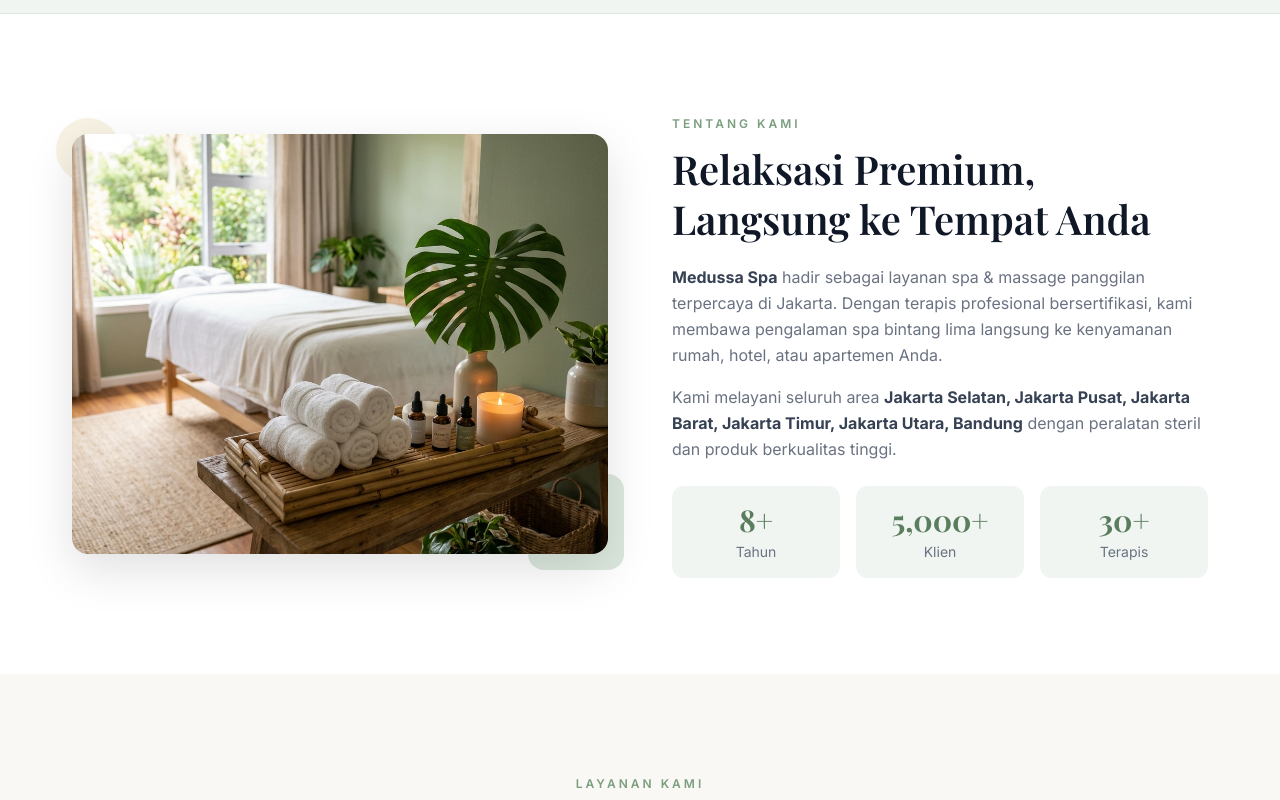
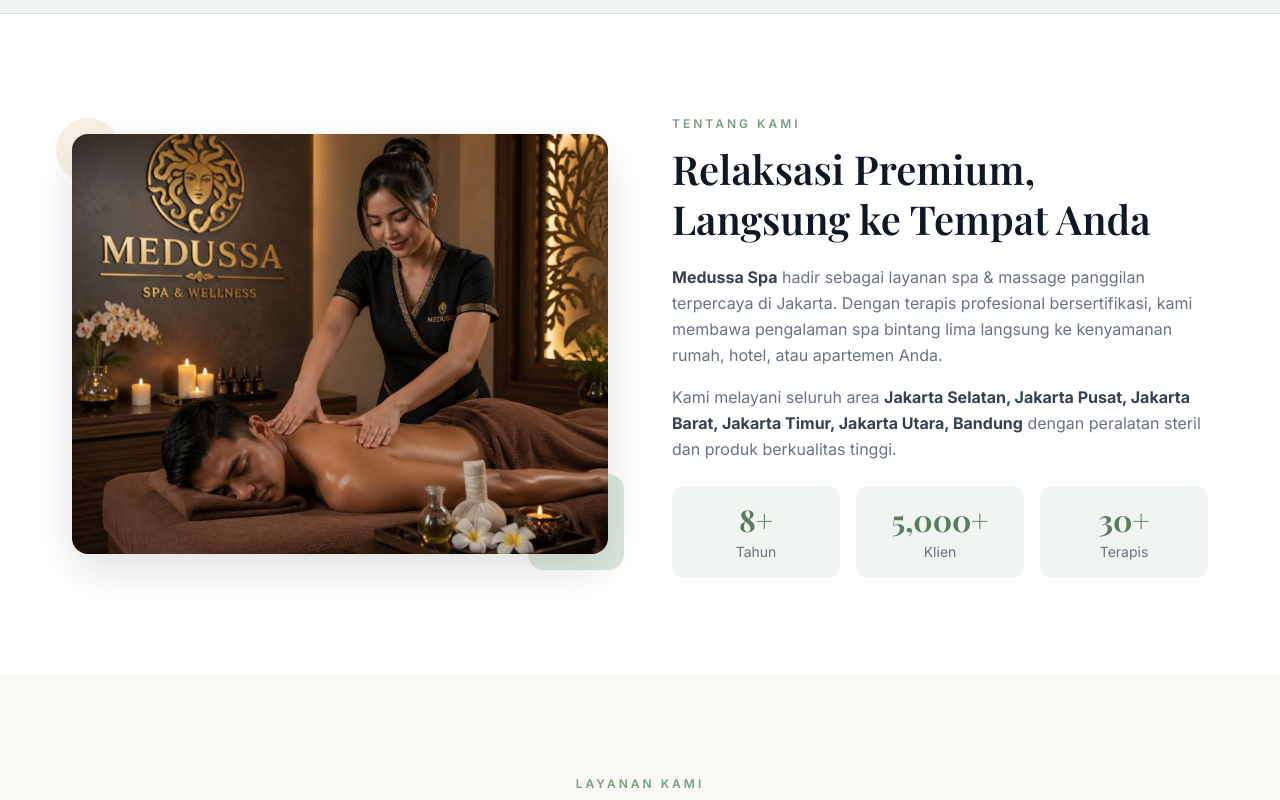
Before and after one commit to mmhdagungg/medussa, a React (Vite) app: page / in a window 1280 px wide. Shown: the part 960-1760 px from the top of the page. Built offline with nearby package versions, Linux system fonts and the light colour scheme; a web font is replaced by a local one.

Commit message:
Update images: change About and Gallery images to warm yellow spa theme from Pexels

```diff
--- a/src/components/About.tsx
+++ b/src/components/About.tsx
@@ -9,7 +9,7 @@ export default function About() {
           <div className="fade-up relative">
             <div className="rounded-2xl overflow-hidden shadow-[0_16px_48px_rgba(0,0,0,0.12)]">
               <img
-                src="/images/about.png"
+                src="/images/card1.jpeg"
                 alt="Suasana spa Medussa"
                 className="w-full h-[300px] md:h-[420px] object-cover"
               />
--- a/src/components/Gallery.tsx
+++ b/src/components/Gallery.tsx
@@ -1,12 +1,12 @@
 import { useState } from 'react';
 
 const galleryImages = [
-  { src: '/images/gallery-1.png', alt: 'Professional massage treatment' },
-  { src: '/images/gallery-2.png', alt: 'Spa equipment and essential oils' },
-  { src: '/images/gallery-3.png', alt: 'Aromatherapy candles and ambiance' },
-  { src: '/images/gallery-4.png', alt: 'Hot stone therapy setup' },
-  { src: '/images/about.png', alt: 'Treatment room interior' },
-  { src: '/images/hero-bg.png', alt: 'Spa atmosphere' },
+  { src: 'https://images.pexels.com/photos/3757942/pexels-photo-3757942.jpeg', alt: 'Spa candles and warm ambiance' },
+  { src: 'https://images.pexels.com/photos/3865676/pexels-photo-3865676.jpeg', alt: 'Massage therapy with warm lighting' },
+  { src: 'https://images.pexels.com/photos/3997986/pexels-photo-3997986.jpeg', alt: 'Spa essential oils and aromatherapy' },
+  { src: 'https://images.pexels.com/photos/3865675/pexels-photo-3865675.jpeg', alt: 'Relaxing spa treatment room' },
+  { src: 'https://images.pexels.com/photos/3997991/pexels-photo-3997991.jpeg', alt: 'Hot stone massage therapy' },
+  { src: 'https://images.pexels.com/photos/3764568/pexels-photo-3764568.jpeg', alt: 'Relaxing back massage therapy' },
 ];
 
 export default function Gallery() {
```
